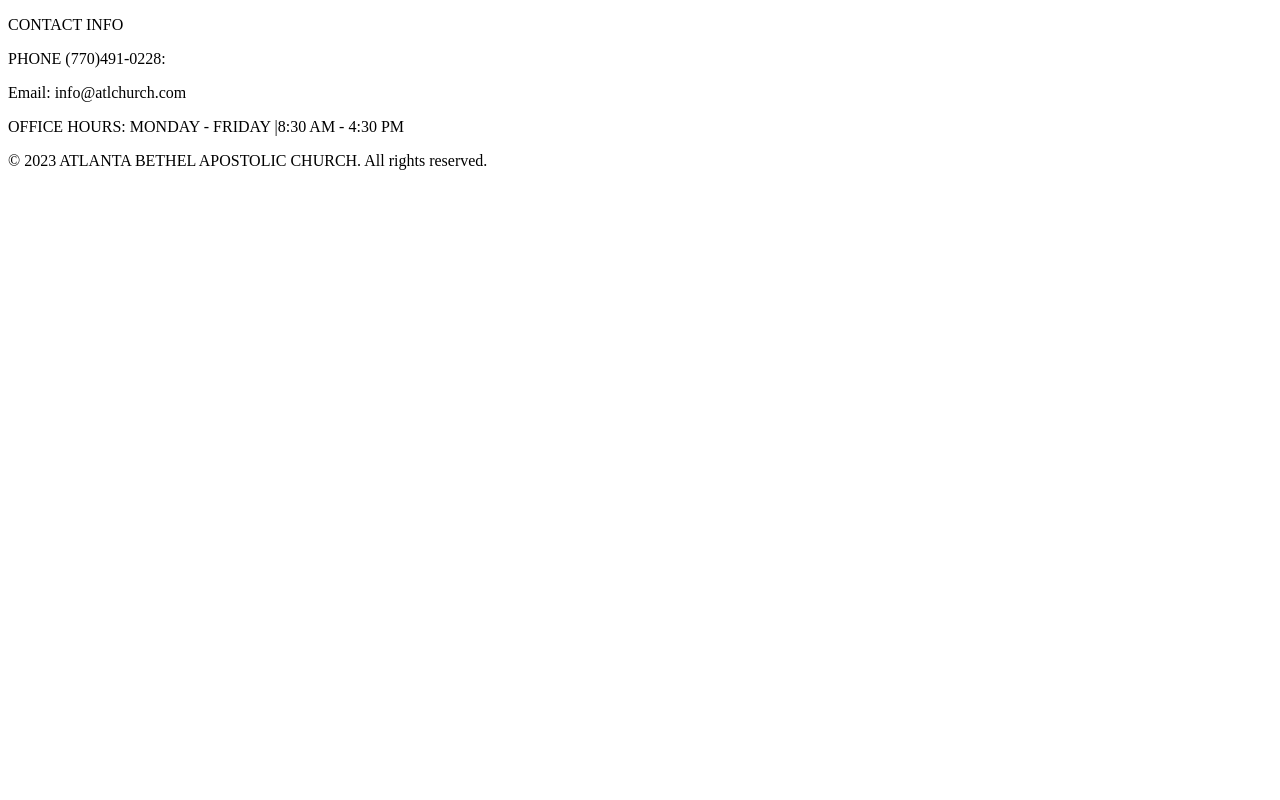
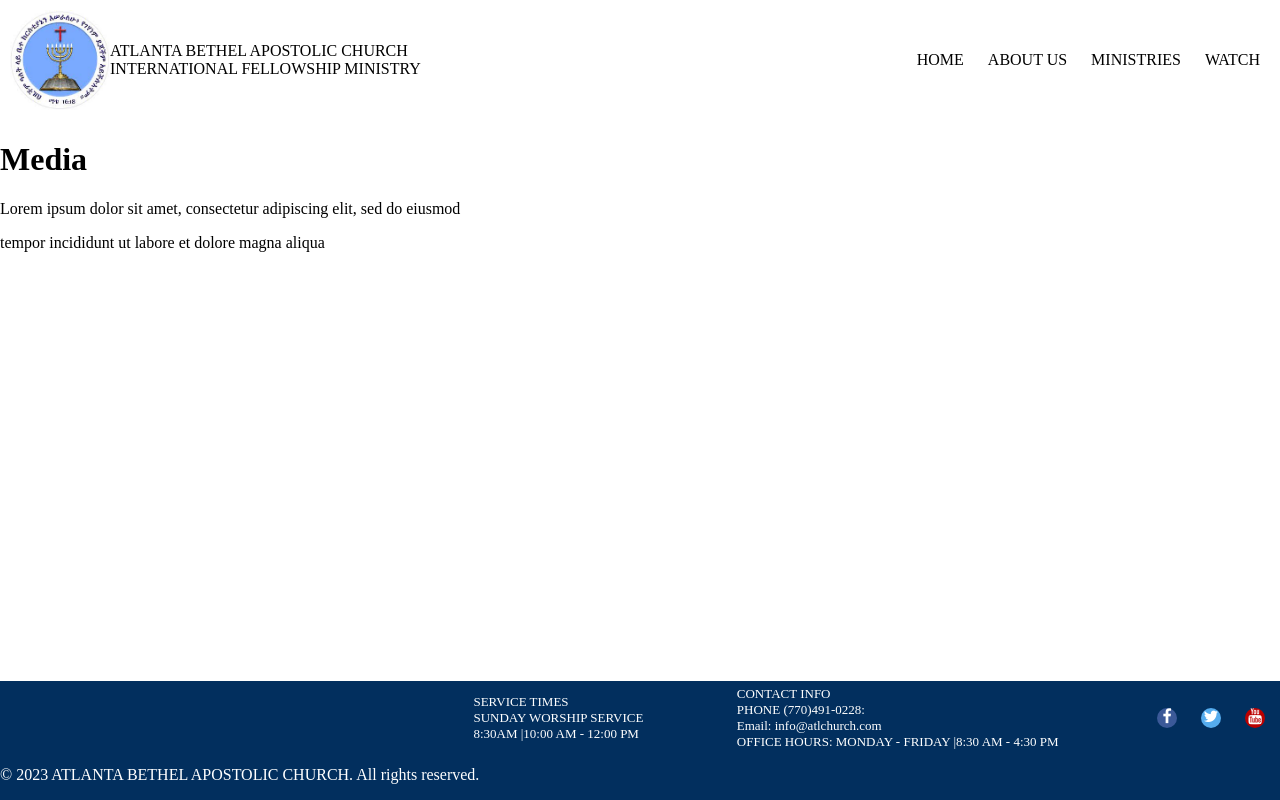
Before and after one commit to abacifm/Project-Website, a plain HTML site: page WATCH.html in a window 1280 px wide. Drawn offline with Linux system fonts and the light colour scheme.

Commit message:
update home footer and watch page

```diff
--- a/WATCH.html
+++ b/WATCH.html
@@ -4,28 +4,77 @@
     <meta charset="UTF-8">
     <meta name="viewport" content="width=device-width, initial-scale=1.0">
     <title>WATCH</title>
+
+    <!-- Link to the external CSS file -->
+    <!-- <link rel="stylesheet" type="text/css" href="C:\Users\kishoa\Downloads\Atlanta-websitechurch\Project-Website\styles\home.css"> -->
+    <link rel="stylesheet" href="./styles/watch.css">
+
+    <!-- Add icon library -->
+    <link rel="stylesheet" href="https://cdnjs.cloudflare.com/ajax/libs/font-awesome/4.7.0/css/font-awesome.min.css">
+
 </head>
 <body>
+
+    <div id="header-container">
+        <div id="logo-container">
+            <!-- <img id="logo"
+                src="C:\Users\kishoa\Downloads\Atlanta-websitechurch\Project-Website\images\apostolic-church-logo.png"
+                alt="Atlanta Bethel Apostolic Church Logo" width="100" height="100"> -->
+
+ <!-- Using relative path is best coding practice -->
+                <img src="./images/apostolic-church-logo.png" alt="Atlanta Bethel Apostolic Church Logo" width="100" height="100">
+            <div id="title-container">
+                <p id="title-line1">ATLANTA BETHEL APOSTOLIC CHURCH</p>
+                <p id="title-line2">INTERNATIONAL FELLOWSHIP MINISTRY</p>
+            </div>
+        </div>
+        <nav>
+            <ul>
+                <li class="current"><a href="Home.html">HOME</a></li>
+                <li><a href="About.html">ABOUT US</a></li>
+                <li><a href="Ministries.html">MINISTRIES</a></li>
+                <li><a href="Watch.html">WATCH</a></li>
+            </ul>
+        </nav>
+    </div>
+
+    <div id="main-content">
+        <h1>Media</h1>
+        <p> Lorem ipsum dolor sit amet, consectetur adipiscing elit, sed do eiusmod </p>
+        <p> tempor incididunt ut labore et dolore magna aliqua</p>
+    </div>
+
+
     <!-- Footer -->
     <div class="footer">
         <footer>
             <div class="footer-content">
+                <div class = "service-times">
+                    <p>SERVICE TIMES</p>
+                    <p>SUNDAY WORSHIP SERVICE</p>
+                    <p>8:30AM |10:00 AM - 12:00 PM</p>
+                </div>
+
                 <div class="contact-info">
                     <p>CONTACT INFO</p>
                     <p>PHONE (770)491-0228:</p>
                     <p>Email: info@atlchurch.com</p>
                     <p>OFFICE HOURS: MONDAY - FRIDAY |8:30 AM - 4:30 PM </p>
                 </div>
+
                 <div class="social-media">
-                    <a href="https://facebook.com/yourpage"><i class="fab fa-facebook"></i></a>
-                    <a href="https://twitter.com/yourhandle"><i class="fab fa-twitter"></i></a>
-                    <a href="https://instagram.com/youraccount"><i class="fab fa-instagram"></i></a>
+                    <a href="#" class="fa fa-facebook"></a>
+                    <a href="#" class="fa fa-twitter"></a>
+                    <a href="#" class="fa fa-youtube"></a>
                 </div>
+
             </div>
             <div class="copyright">
                 <p>&copy; 2023 ATLANTA BETHEL APOSTOLIC CHURCH. All rights reserved.</p>
             </div>
         </footer>
     </div>
+
+
 </body>
 </html>
--- a/styles/home.css
+++ b/styles/home.css
@@ -88,7 +88,7 @@
     padding: 50px;
     border: 1px solid #ccc;
     text-align: center;
-    background-color: #002366;
+    background-color: #022f5e;
 }
 .box1 h1,
 .box2 h1 {
@@ -102,7 +102,7 @@
 }
 
 .footer {
-    background-color: #002366;
+    background-color: #022f5e;
     color: white;
     text-align: center;
     padding-top: 10px;
@@ -122,12 +122,35 @@
     /* Push contact info to the bottom */
     margin-top: 0px;
 }
+
 .contact-info p {
     margin: 0;
+    font-size: small;
+    text-align: left;
+    margin-left: 20px;
+}
+
+.service-times {
+    text-align: left;
+    margin-left: auto; /* Push contact info to the right */
+    /* Push contact info to the bottom */
+    margin-top: 0px;
+}
+
+.service-times p {
+    margin: 0;
+    font-size: small;
+    text-align: left;
+    margin-left: 400px;
 }
 
 .social-media {
     margin-left: auto; /* Push social media to the right */
+    /* Push social media to the bottom */
+    padding: 10px;
+}
+.social-media a {
+    margin-left: 15px;
 }
 
 /* Move the copyright to the bottom */
@@ -135,3 +158,35 @@
     margin-top: auto;
     text-align: left;
 }
+
+.fa {
+    display: inline-flex; /* Enable vertical and horizontal centering */
+    justify-content: center; /* Center icon horizontally */
+    align-items: center; /* Center icon vertically */
+    width: 30px; /* Adjust width for the circle */
+    height: 30px; /* Adjust height for the circle */
+    border-radius: 50%; /* Create a perfect circle */
+    padding: 0; /* Remove padding to fit within the circle */
+    font-size: 18px; /* Adjust font size for better visibility */
+    text-align: center;
+    text-decoration: none;
+    margin: 5px 2px;
+}
+
+.fa:hover {
+    opacity: 0.7;
+}
+
+.fa-facebook {
+  background: #3B5998;
+  color: white;
+}
+
+.fa-twitter {
+  background: #55ACEE;
+  color: white;
+}
+.fa-youtube {
+    background: #bb0000;
+    color: white;
+}
--- a/styles/watch.css
+++ b/styles/watch.css
@@ -0,0 +1,161 @@
+body {
+    display: flex; /* Enable Flexbox layout */
+    flex-direction: column; /* Column arrangement */
+    min-height: 100vh; /* Ensure full viewport height */
+    margin: 0;
+    padding: 0;
+  }
+
+html {
+    height: 100%;
+}
+
+#header-container {
+    display: flex;
+    justify-content: space-between;
+    align-items: center;
+    padding: 10px;
+}
+
+#logo-container {
+    display: flex;
+    align-items: center;
+}
+
+#logo {
+    margin-right: 10px;
+}
+
+#title-container {
+    display: flex;
+    flex-direction: column;
+    margin: 0;
+}
+
+#title-line1,
+#title-line2 {
+    margin: 0;
+}
+
+nav ul {
+    list-style: none;
+    padding: 0;
+    margin: 0;
+}
+
+nav li {
+    display: inline-block;
+    margin: 0 10px;
+    text-align: center;
+}
+
+nav a {
+    text-decoration: none;
+    color: black;
+    font-size: 16px;
+    transition: color 0.3s ease;
+}
+
+nav a:hover {
+    color: blue;
+}
+
+#main-content h1,p {
+    justify-content: center;
+}
+
+.footer {
+    background-color: #022f5e;
+    color: white;
+    text-align: center;
+    padding-top: 5px;
+    margin-top: auto;
+}
+
+
+.footer-content {
+    display: flex;
+    justify-content: space-between;
+    align-items: center;
+}
+
+.contact-info {
+    text-align: center;
+    margin-left: auto; /* Push contact info to the right */
+    /* Push contact info to the bottom */
+    margin-top: 0px;
+}
+
+.contact-info p {
+    margin: 0;
+    font-size: small;
+    text-align: left;
+    margin-left: 20px;
+}
+
+.service-times {
+    text-align: left;
+    margin-left: auto; /* Push contact info to the right */
+    /* Push contact info to the bottom */
+    margin-top: 0px;
+}
+
+.service-times p {
+    margin: 0;
+    font-size: small;
+    text-align: left;
+    margin-left: 400px;
+}
+
+
+.social-media {
+    margin-left: auto; /* Push social media to the right */
+    /* Push social media to the bottom */
+    padding: 10px;
+}
+.social-media a {
+    margin-left: 15px;
+}
+
+.fa {
+    display: flex; /* Enable vertical and horizontal centering */
+    justify-content: center; /* Center icon horizontally */
+    align-items: center; /* Center icon vertically */
+    width: 20px; /* Adjust width for the circle */
+    height: 20px; /* Adjust height for the circle */
+    border-radius: 50%; /* Create a perfect circle */
+    padding: 0; /* Remove padding to fit within the circle */
+    font-size: 16px; /* Adjust font size for better visibility */
+    text-decoration: none;
+    margin: 5px; /* Create spacing between icons */
+  }
+
+  .fa:hover {
+    opacity: 0.7;
+  }
+
+  .social-media a {
+    text-align: center; /* Align icons within their container */
+  }
+
+  .fa-facebook {
+    background: #3B5998;
+    color: white;
+  }
+
+  .fa-twitter {
+    background: #55ACEE;
+    color: white;
+  }
+
+  .fa-youtube {
+    background: #bb0000;
+    color: white;
+  }
+
+
+/* Move the copyright to the bottom */
+.copyright {
+    margin-top: auto;
+    text-align: left;
+}
```
Also changed, not shown: Home.html (+14 -7 lines).
